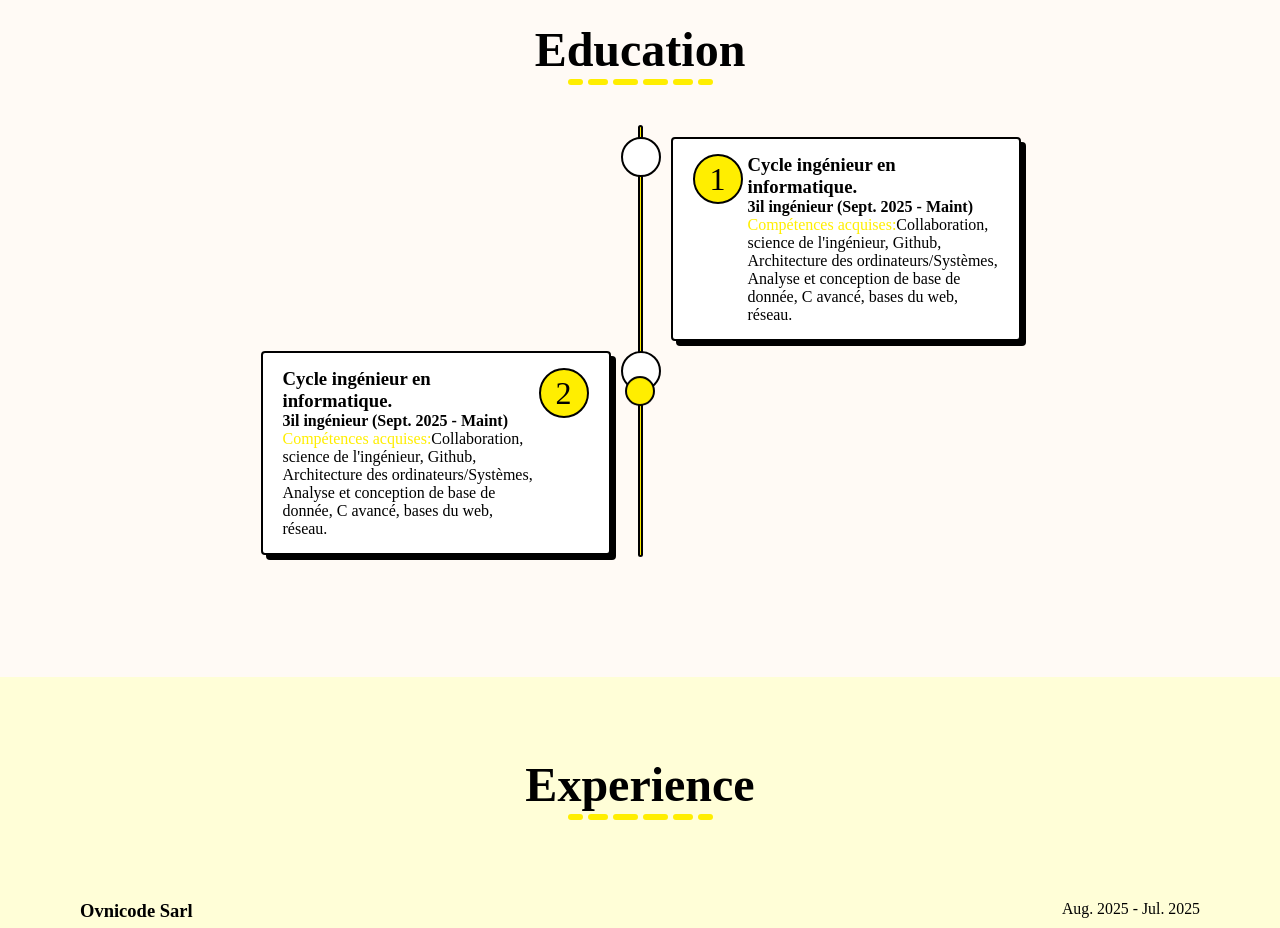
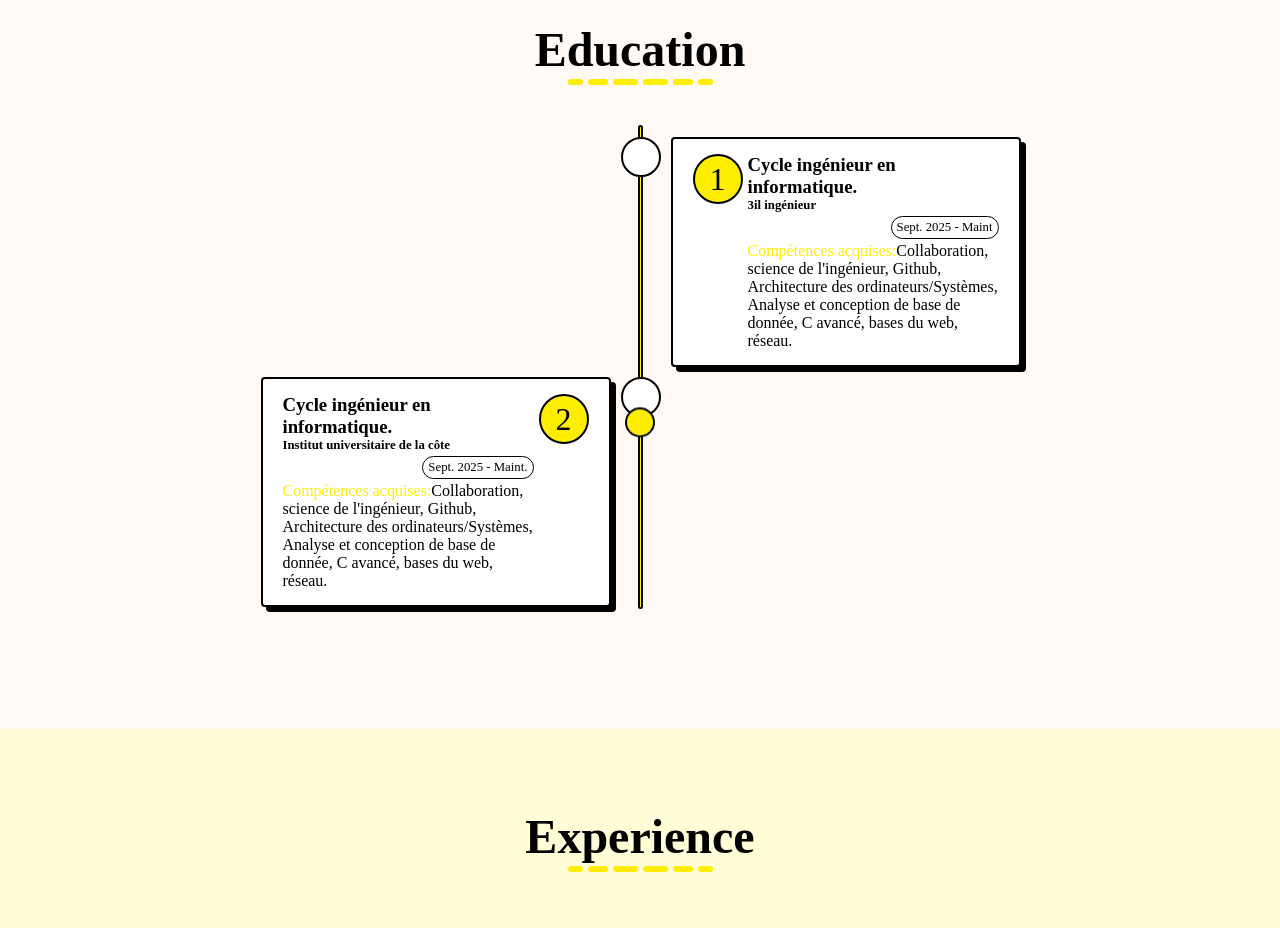
Before and after one commit to brelnosse/portofolio, a React (Create React App) app: page / in a window 1280 px wide. Shown: the part 1680-2608 px from the top of the page. Built offline with nearby package versions, Linux system fonts and the light colour scheme; a web font is replaced by a local one.

Commit message:
Animated the education section

```diff
--- a/src/assets/style/career.css
+++ b/src/assets/style/career.css
@@ -3,6 +3,7 @@
     min-width: 350px;
     display: flex;
     gap: 5px;
+    opacity: 1;
 }
 .scholar-career .step{
     font-size: 2em;
@@ -32,6 +33,52 @@
     gap: 10px;
     margin-top: 10px;
     margin-left: -19px;
+    transition: all 0.4s;
+    transform: translateX(-100px);
+    opacity: 0;
+}
+.scholar-career_container .career.visible{
+    transform: translateX(0px);
+    opacity: 1;
+}
+.career .timeline{
+    display: flex;
+    flex-direction: column;
+}
+.career h4{
+    font-size: 0.8em;
+}
+.career .badge{
+    display: flex;
+    align-items: center;
+    justify-content: center;
+    width: fit-content;
+    background: white;
+    margin: 3px 0px;
+    padding: 3px 5px;
+    font-size: 0.8em;
+    border: 1px solid var(--black);
+    border-radius: 20px;
+    position: relative;
+    align-self: flex-end;
+    cursor: pointer;
+    overflow: hidden;
+    z-index: 10;
+}
+.career .badge::before{
+    content: '';
+    position: absolute;
+    border-radius: 20px;
+    left: 0px;
+    top: 0px;
+    z-index: -1;
+    transition: all 0.2s;
+    height: 100%;
+    width: 0px;
+    background-color: var(--primary-color);
+}
+.career .badge:hover::before{
+    width: 100%;
 }
 .indicator{
     background-color: var(--white);
--- a/src/assets/style/navbar.css
+++ b/src/assets/style/navbar.css
@@ -121,9 +121,6 @@
     display: none;
 }
 @media screen and (max-width: 915px){
-    body{
-        background-color: black;
-    }
     .navbar-container{
         padding: 10px 20px;
     }
--- a/src/assets/style/tooltip.css
+++ b/src/assets/style/tooltip.css
@@ -11,7 +11,7 @@
     box-shadow: 3px 3px 0px 0px var(--black);
     transform: scale(0);
     opacity: 0;
-    transition: all 0.4s;
+    transition: all 0.5s;
 }
 .tooltip::before{
     content: '';
--- a/src/components/Carreer.tsx
+++ b/src/components/Carreer.tsx
@@ -1,24 +1,49 @@
-import { useEffect, useState } from "react";
+import { useCallback, useEffect, useRef, useState } from "react";
 import { CareerProps } from "../types/career.type";
 //@ts-ignore
 import '../assets/style/career.css';
-const Career: React.FC<CareerProps> = ({step, postTitle, period, skills, ...props}) =>{
+const Career: React.FC<CareerProps> = ({step, postTitle, organization, period, skills, ...props}) =>{
     const [windowSize, setWindowSize] = useState<number>(window.innerWidth);
-    const handleWindowResize = (): void =>{
+    const careerRef = useRef<HTMLDivElement>(null);
+
+    const handleWindowResize = useCallback((): void =>{
         setWindowSize(window.innerWidth);
-    }
+    }, []);
     useEffect(()=>{
         window.addEventListener('resize', handleWindowResize);
-        return () => window.removeEventListener('resize', handleWindowResize);
-    }, [])
+        if(!careerRef.current) return;
+        const career:HTMLDivElement = careerRef.current as HTMLDivElement;
+
+        const observer = new IntersectionObserver((entries)=>{
+            const entry = entries[0];
+
+            if(entry.isIntersecting){
+                career.classList.add('visible')
+            }
+        },{
+            threshold: 0.6
+        });
+
+        observer.observe(career);
+        return () => {
+            window.removeEventListener('resize', handleWindowResize);
+            observer.disconnect();
+        }
+    }, [handleWindowResize, windowSize])
     return (
-        <div className={`career ${windowSize > 597 ? (step%2 === 0 ? 'left' : '') : ''}`} {...props}>
+        <div
+            ref={careerRef}
+            className={`career ${windowSize > 597 ? (step%2 === 0 ? 'left' : '') : ''}`}
+            {...props}>
             <span className="indicator"></span>
             <div className="card scholar-career">
                 <span className='step'>{step}</span>
                 <div className="scholar-career_text">
                     <h3>{postTitle}</h3>
-                    <h4>{period}</h4>
+                    <div className="timeline">
+                        <h4>{organization}</h4>
+                        <span className="badge">{period}</span>
+                    </div>
                     <p>
                         <span className="primary">Compétences acquises:</span>
                         {skills}
--- a/src/components/SkillsCard.tsx
+++ b/src/components/SkillsCard.tsx
@@ -8,16 +8,23 @@ import { useEffect, useRef, useState } from "react";
 const SkillsCard:React.FC<SkillsCardProps> = ({icon, text, active, tooltip, skillsData, setSkillsData, ...props}) => {
     const [isHovered, setIsHovered] = useState<boolean>(false);
     const skillsRef = useRef<HTMLDivElement>(null);
-
     useEffect(()=>{
         if(!skillsRef.current) return;
         const skillsElem = skillsRef.current as HTMLElement;
+        const tooltip:HTMLElement =  (skillsElem.childNodes[0] as HTMLElement);
         const observer = new IntersectionObserver((entries)=>{
-
             if(entries[0].isIntersecting){
-                if((skillsElem.childNodes[0] as HTMLElement).classList.contains('tooltip') && active){
-                    skillsElem.firstElementChild?.classList.add('visible');
-                    setIsHovered(true);
+                if(tooltip.classList.contains('tooltip')){
+                    if(active){
+                        tooltip?.classList.add('visible');
+                        setIsHovered(true);
+                    }else{
+                        tooltip?.classList.remove('visible');
+                        setIsHovered(false);
+                    }
+                }else{
+                    tooltip?.classList.remove('visible');
+                    setIsHovered(false);
                 }
             }
         },{
@@ -28,7 +35,7 @@ const SkillsCard:React.FC<SkillsCardProps> = ({icon, text, active, tooltip, skil
         return ()=>{
             observer.disconnect();
         }
-    });
+    }, [active]);
     return (
         <div
             ref={skillsRef}
@@ -52,7 +59,7 @@ const SkillsCard:React.FC<SkillsCardProps> = ({icon, text, active, tooltip, skil
                     skillsData={skillsData}
                     active={active}
                     setSkillsData={setSkillsData}
-                    isHovered={(isHovered) ? true : false}
+                    isHovered={isHovered}
                     setIsHovered={setIsHovered}
                     description={tooltip.description}/>
             }
--- a/src/components/ToolTip.tsx
+++ b/src/components/ToolTip.tsx
@@ -31,7 +31,6 @@ const ToolTip:React.FC<ToolTipProps> = ({isHovered, setIsHovered, title, active,
         }else{
             ToolElem.style.left = '0px';
             ToolElem.classList.remove('spaceRight');
-            // ToolElem.classList.remove('triangleLeft');
         }
     }, []);
 
--- a/src/data/schoolCareer.ts
+++ b/src/data/schoolCareer.ts
@@ -4,13 +4,15 @@ export const schoolCareer:CareerProps[] = [
     {
         step: 1,
         postTitle: 'Cycle ingénieur en informatique.',
-        period: '3il ingénieur (Sept. 2025 - Maint)',
+        organization: '3il ingénieur',
+        period: 'Sept. 2025 - Maint',
         skills: 'Collaboration, science de l\'ingénieur, Github, Architecture des ordinateurs/Systèmes, Analyse et conception de base de donnée, C avancé, bases du web, réseau.',
     },
     {
         step: 2,
         postTitle: 'Cycle ingénieur en informatique.',
-        period: '3il ingénieur (Sept. 2025 - Maint)',
+        organization: 'Institut universitaire de la côte',
+        period: 'Sept. 2025 - Maint.',
         skills: 'Collaboration, science de l\'ingénieur, Github, Architecture des ordinateurs/Systèmes, Analyse et conception de base de donnée, C avancé, bases du web, réseau.',
     }
 ]
--- a/src/pages/Home.tsx
+++ b/src/pages/Home.tsx
@@ -125,6 +125,7 @@ const Home:React.FC = () =>{
                                 return <Career
                                         step={el.step}
                                         postTitle={el.postTitle}
+                                        organization={el.organization}
                                         period={el.period}
                                         skills={el.skills}
                                         key={el.step+el.postTitle.split(' ').join('')}/>
--- a/src/types/career.type.ts
+++ b/src/types/career.type.ts
@@ -1,6 +1,7 @@
 export interface CareerProps {
     step: number;
     postTitle: string;
+    organization: string;
     period: string;
     skills: string;
 }
```
